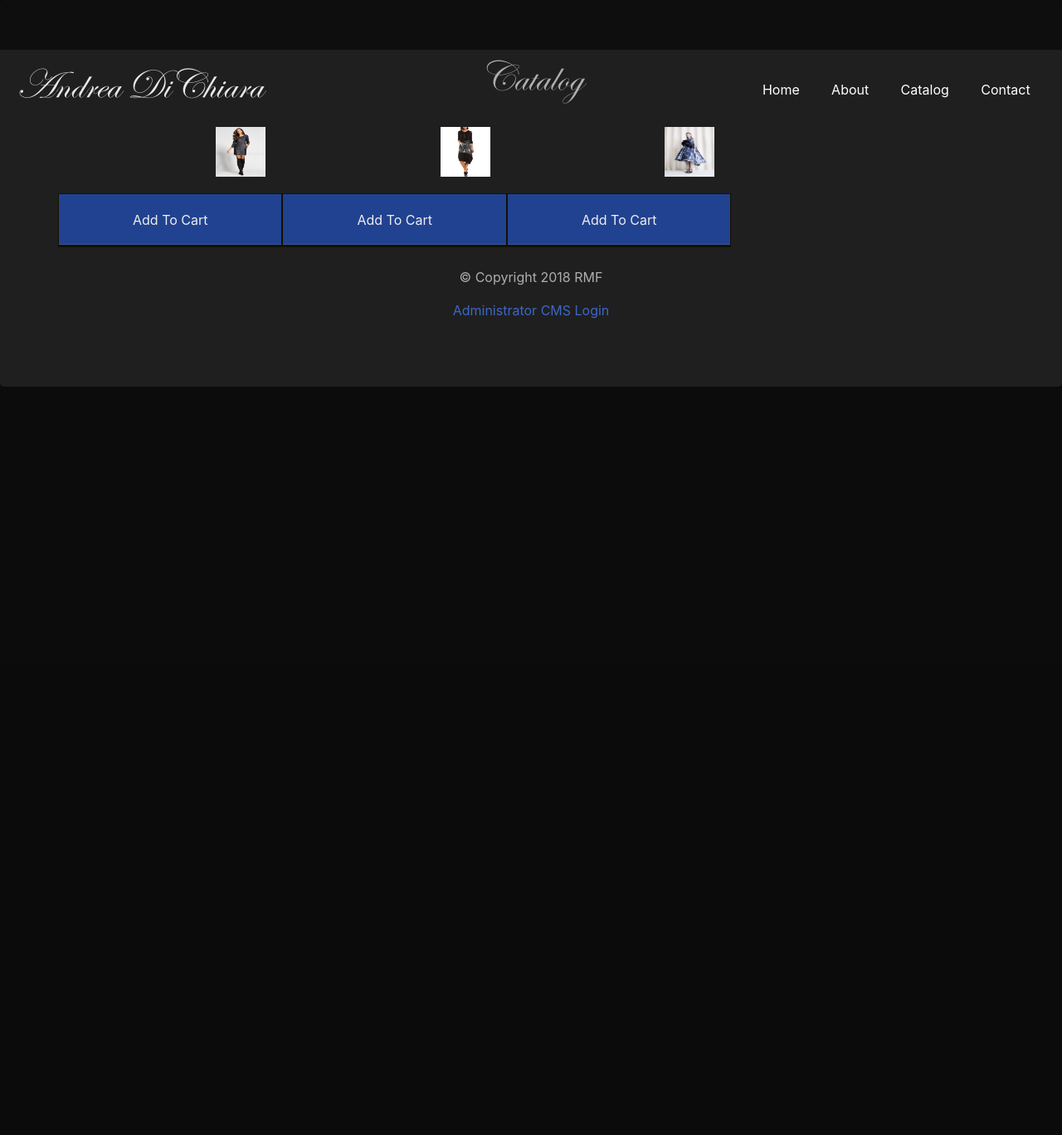
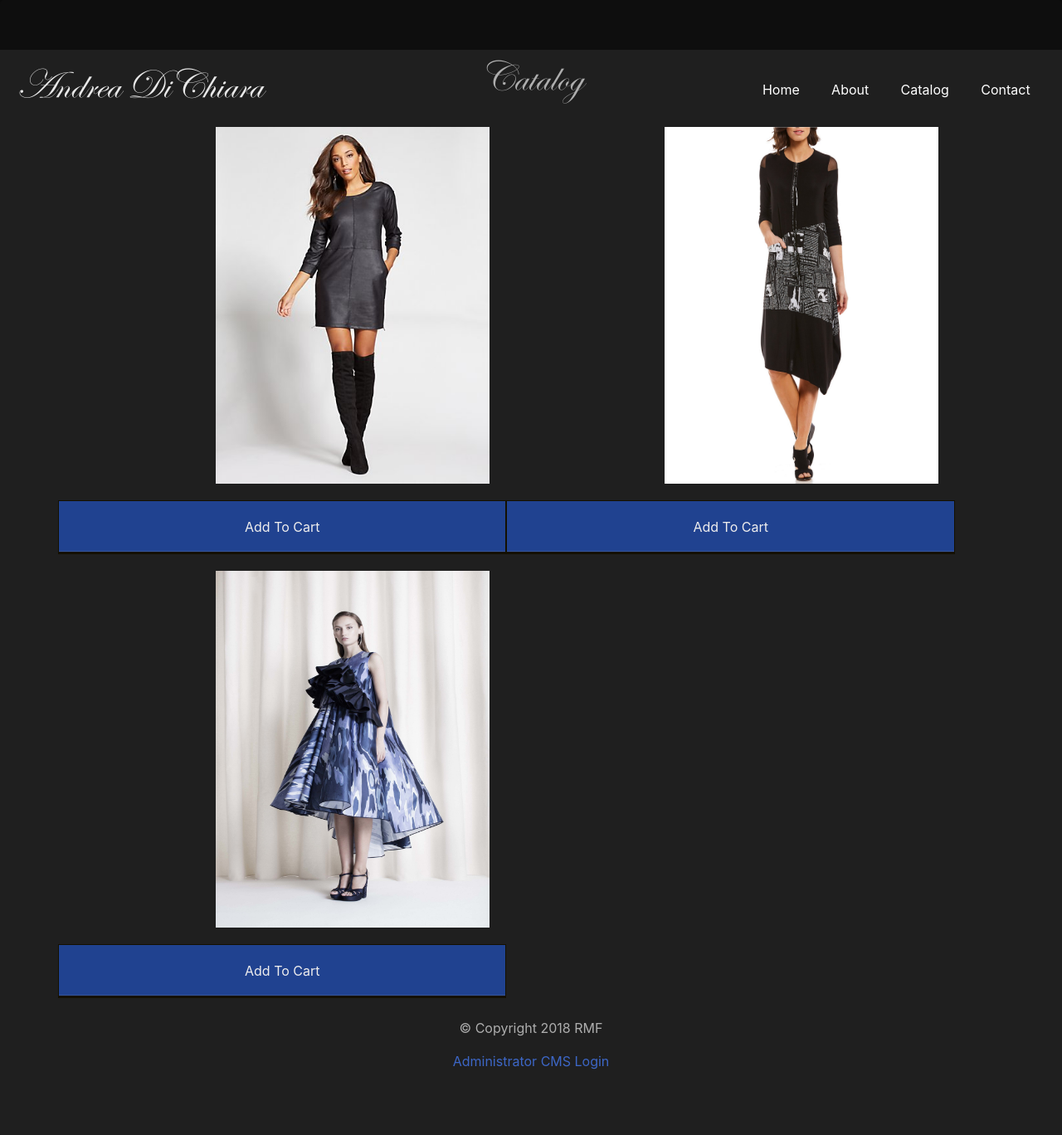
Before and after one commit to maxxam1990/AndreaDiChiara, a PHP site: page /catalog.php in a window 1280 px wide. Shown: the top 1368 px of the page at 83% size. Before the commit the page ends 466 px from the top, so only its background shows below. Run offline with PHP 8.4, Linux system fonts and the light colour scheme; data comes from the database, SQL or seed files in the repository; data that the repository does not hold is empty.

Commit message:
Change the thumbnail on catalog.php

```diff
--- a/catalog.php
+++ b/catalog.php
@@ -48,7 +48,7 @@ mysqli_close($dbc); // Close the database connection.
     echo "
         <div class=\'col-lg-4 col-sm-6\'>
             <div class=\'thumbnail\'>
-        <img src='uploads/$imageurl[$i]'>
+        <img src='uploads/$imageurl[$i]' class='img_about'>
                <button type=\'button\' class=\'btn btn-primary\'>Add To Cart</button>
                 </div>
         </div>";
```
